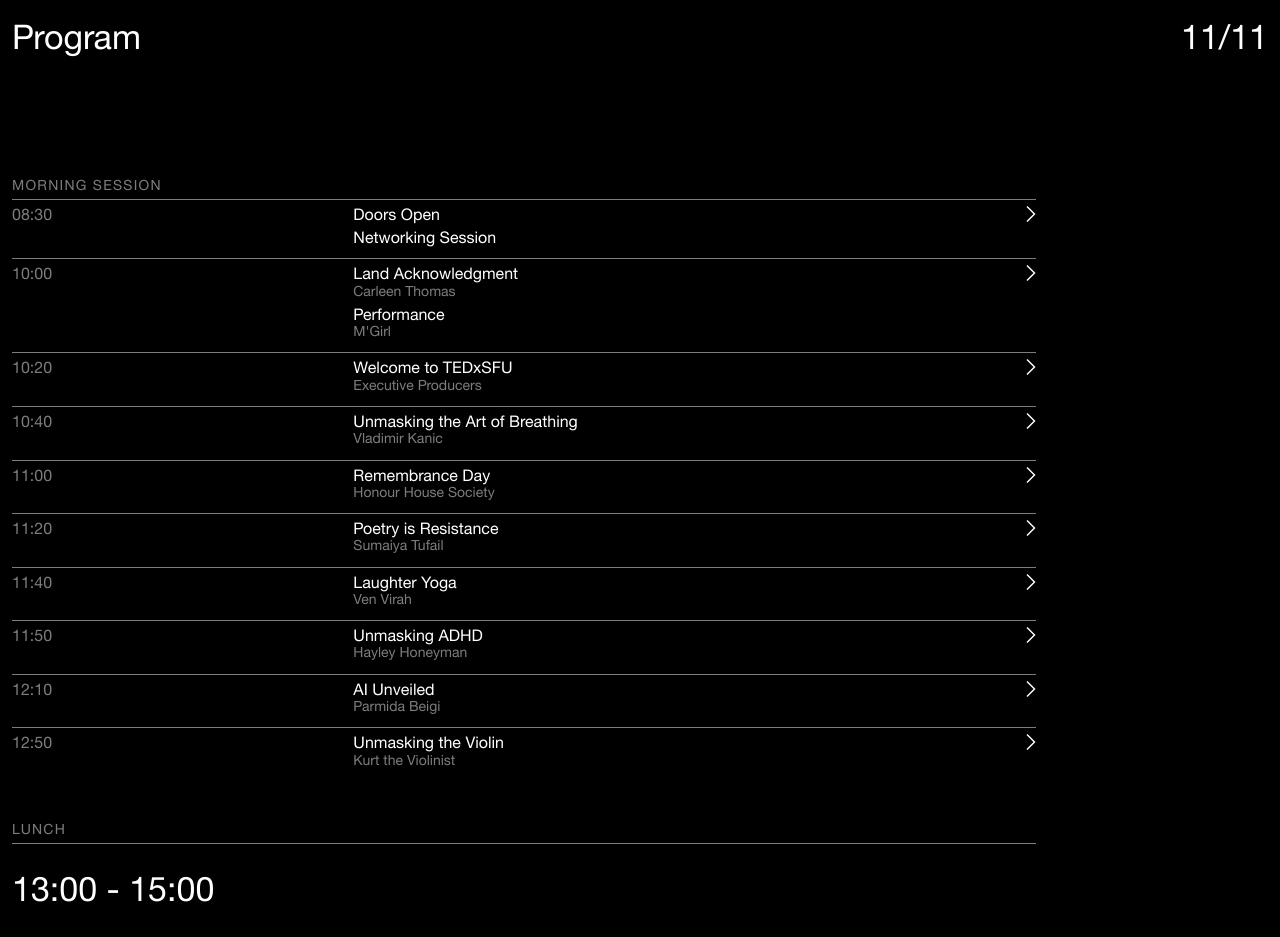
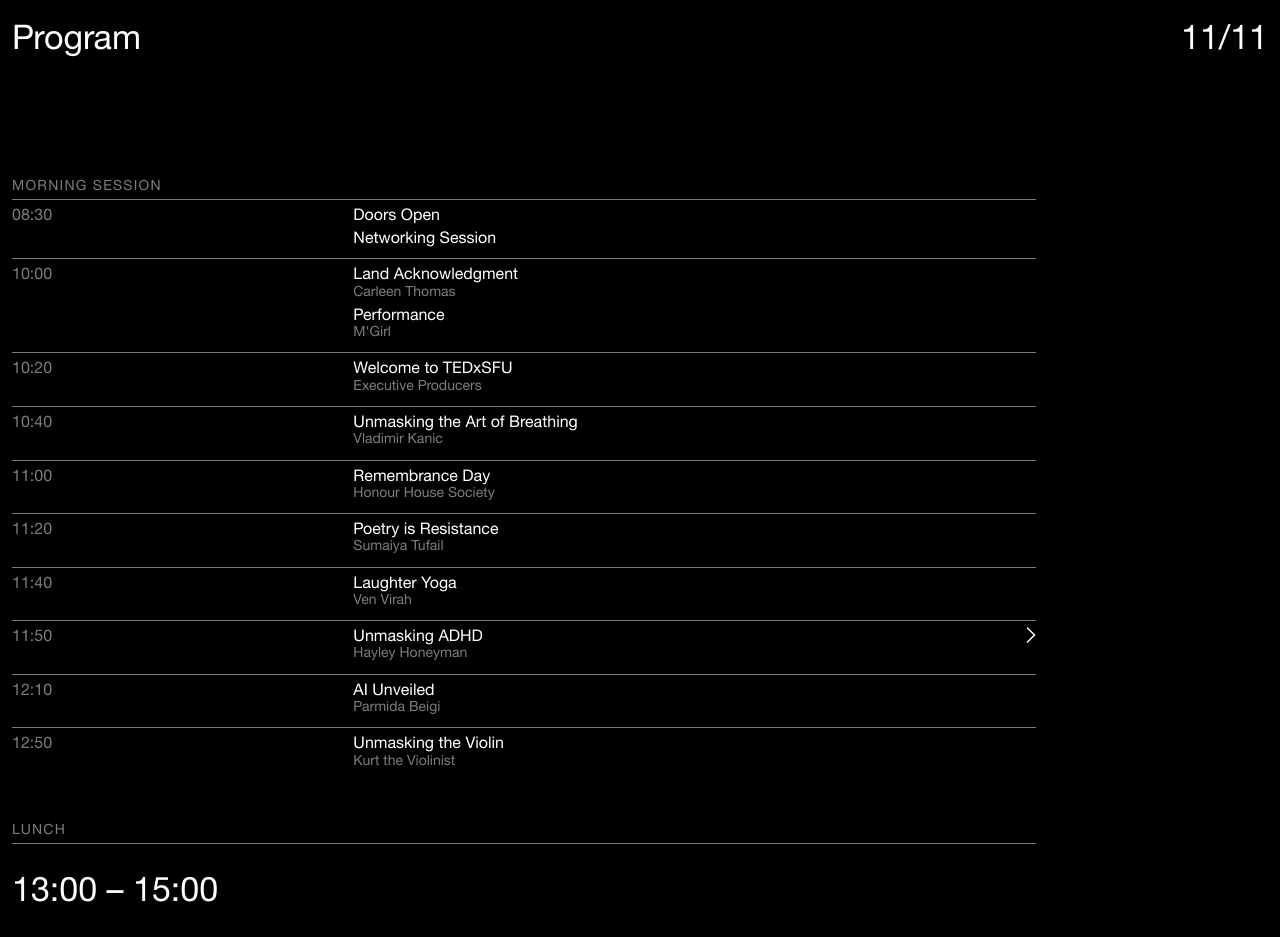
Before and after one commit to tedxsfu-developer/programme-2023, a Next.js app: page / in a window 1280 px wide. Shown: the top 937 px of the page. Built offline with nearby package versions, Linux system fonts and the light colour scheme.

Commit message:
Small typography + link function updayes

```diff
--- a/src/components/ProgramItem.tsx
+++ b/src/components/ProgramItem.tsx
@@ -14,7 +14,10 @@
     //   href={items.href || ""}
     //   className={`${items.href ? "" : "pointer-events-none"}`}
     // >
-    <Link href={items.href ? items.href : ""}>
+    <Link
+      href={items.href ? items.href : ""}
+      className={items.href ? "" : "pointer-events-none"}
+    >
       <div className="grid grid-cols-3 py-1.5 border-ted-grey border-t">
         <h6 className="text-ted-grey">{items.time}</h6>
         <div className="flex flex-row col-span-2">
@@ -35,6 +38,7 @@
               viewBox="0 0 10 16"
               fill="none"
               xmlns="http://www.w3.org/2000/svg"
+              className={items.href ? "" : "hidden"}
             >
               <path
                 fill-rule="evenodd"
--- a/src/pages/index.tsx
+++ b/src/pages/index.tsx
@@ -56,7 +56,7 @@
           <hr className=" border-ted-grey"></hr>
         </div>
         <div className="text-heading text-left font-light py-5">
-          13:00 - 15:00
+          13:00 &ndash; 15:00
         </div>
         <div className="text-body font-normal pb-8">
           We’ve prepared a roster of activities for you during lunch hour to
```
